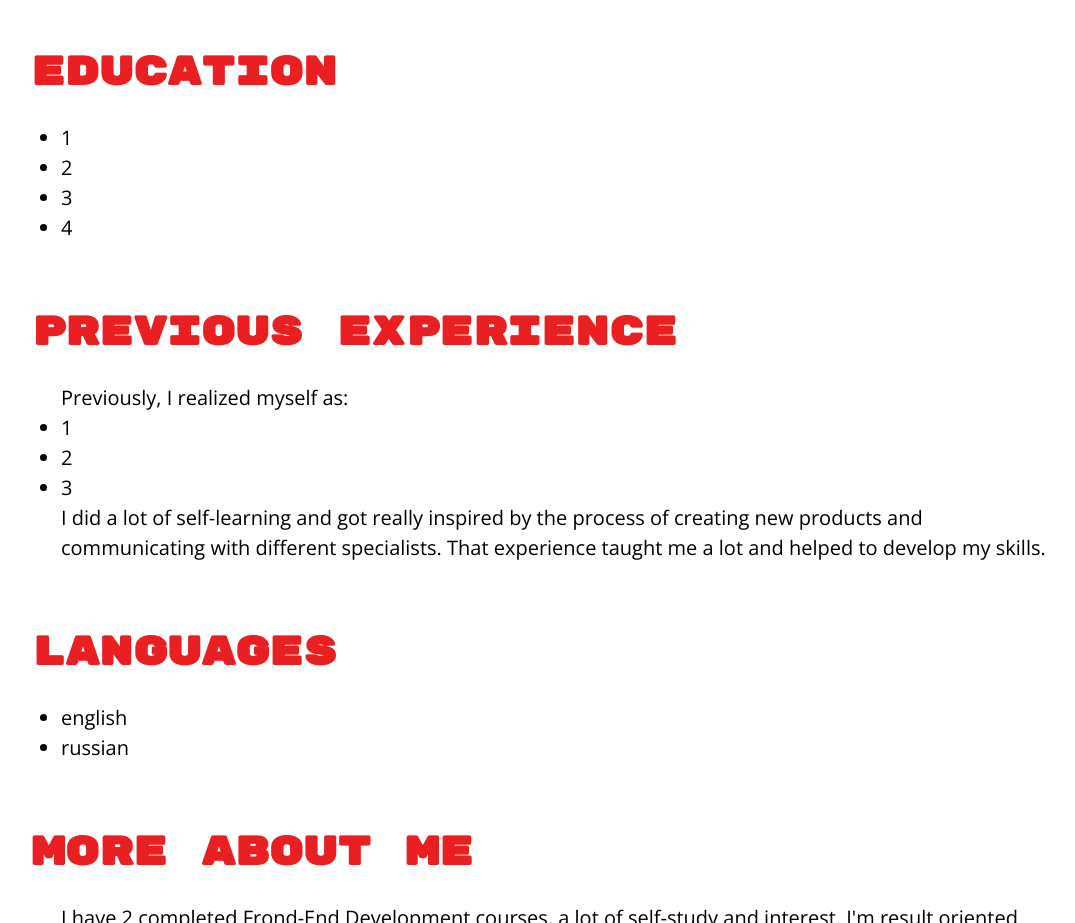
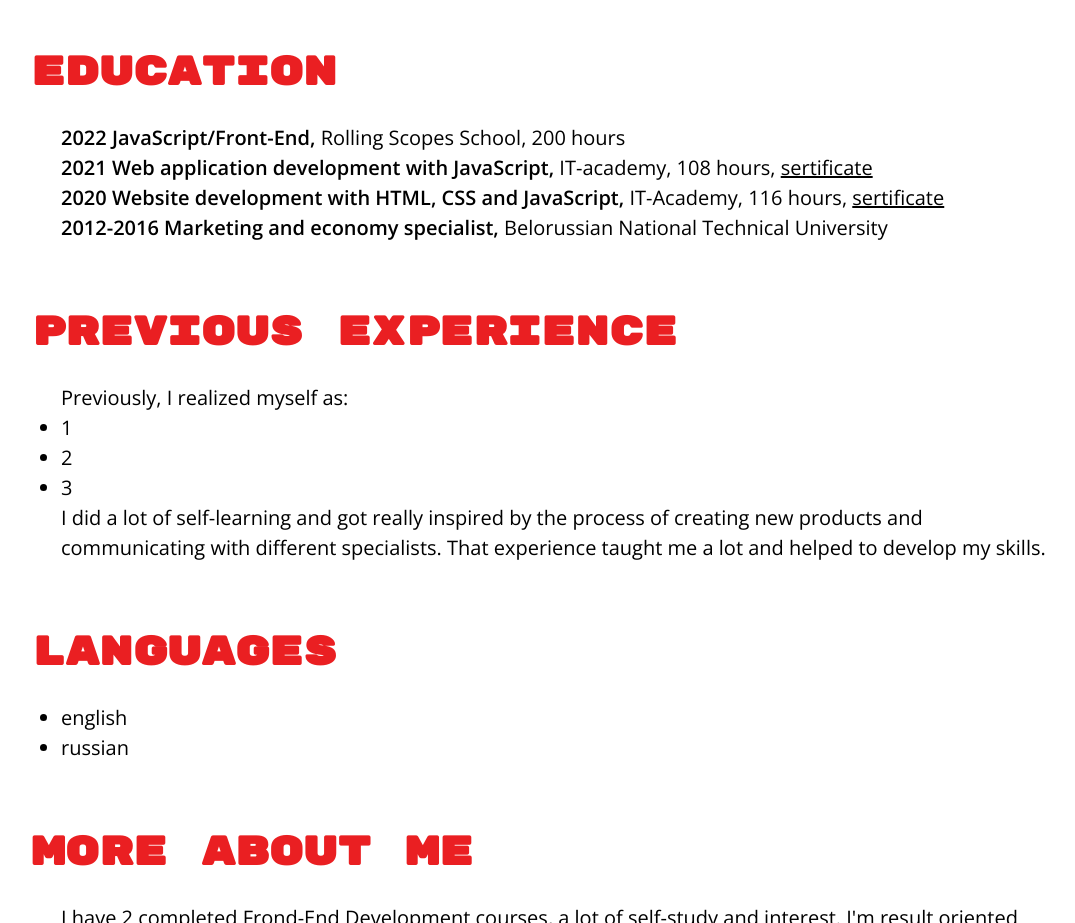
Before and after one commit to zhuravskayalina/rsschool-cv, a plain HTML site: page index.html in a window 1280 px wide. Shown: the part 2580-3503 px from the top of the page, without its empty margins (99-1174 px from the left). Drawn offline with nearby package versions, Linux system fonts and the light colour scheme.

Commit message:
refactor: education section

```diff
--- a/index.html
+++ b/index.html
@@ -108,12 +108,13 @@
                 <div class="education">
                     <h3 class="section-header">education</h3>
                     <div class="section-content">
+                        <ul class="education-list">
+                            <li><span class="bold">2022 JavaScript/Front-End,</span> Rolling Scopes School, 200 hours</li>
+                            <li><span class="bold">2021 Web application development with JavaScript,</span> IT-academy, 108 hours, <a href="https://drive.google.com/file/d/1AwVFf18jYkK20Vtdu2H4ISOzrK486FBf/view" title="sertificate JS">sertificate </a> </li>
+                            <li><span class="bold">
+                                2020 Website development with HTML, CSS and JavaScript,</span> IT-Academy, 116 hours, <a href="https://drive.google.com/file/d/1V5G8Rgx7hwpMxdyvY38lEwh8C6AoXoJS/view" title="HTML sertificate">sertificate</a></li>
+                            <li><span class="bold">2012-2016 Marketing and economy specialist,</span> Belorussian National Technical University</li>
 
-                        <ul>
-                            <li>1</li>
-                            <li>2</li>
-                            <li>3</li>
-                            <li>4</li>
                         </ul>
                     </div>
                 </div>
--- a/style.css
+++ b/style.css
@@ -8,6 +8,10 @@
     font-family: 'Open Sans', sans-serif;
     box-sizing: border-box;
 
+}
+
+a {
+    color: black;
 }
 
 .container {
@@ -223,3 +227,11 @@
     width: 400px;
     background-size: contain;
 }
+
+.bold {
+    font-weight: bold;
+}
+
+.education-list {
+    list-style: none;
+}
```
